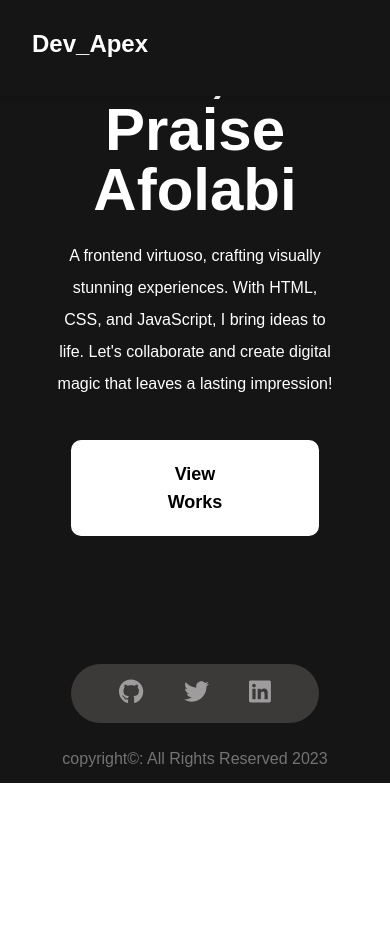
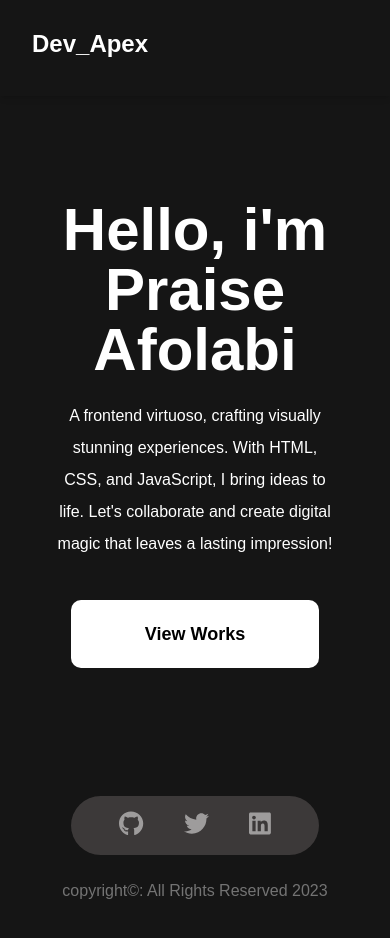
Before and after one commit to Apex10A/MY-PORTFOLIO, a React (Create React App) app: page / in a window 390 px wide. Shown: the top 938 px of the page. Before the commit the page ends 844 px from the top, so only its background shows below. Built offline with nearby package versions, Linux system fonts and the light colour scheme; a web font is replaced by a local one.

Commit message:
second commit

```diff
--- a/src/Components/Home.js
+++ b/src/Components/Home.js
@@ -14,10 +14,10 @@ const Home = () => {
   return (
     <div className=''>
       <Navigation />
-        <div className='text-white px-10 lg:pt-[250px] pt-32 flex justify-center xl:pb-10 items-center ' id='height'>
-            <div className='block items-center justify-center '>
+        <div className='text-white px-10 lg:pt-[250px] flex justify-center xl:pb-10 items-center ' id='height'>
+            <div className='block items-center justify-center ' id='home-texter'>
             <div className='text-center block' >
-            <h1 className='lg:text-7xl text-6xl lg:w-1/3 sm:w-2/3 mx-auto leading-28 block font-bold'>Hello, i'm <span className='font-extrabold'> Praise Afolabi</span></h1>
+            <h1 className='lg:text-7xl text-6xl lg:w-1/3 sm:w-2/3 mx-auto transform sm:pt-0 leading-28 block font-bold'>Hello, i'm <span className='font-extrabold'> Praise Afolabi</span></h1>
             <p className='lg:w-1/3 text-md lg:text-xl lg:leading-0 px-4 lg:px-0 leading-8 pt-5 mx-auto' id='para'>A frontend virtuoso, crafting visually stunning experiences. With HTML, CSS, and JavaScript, I bring ideas to life. Let's collaborate and create digital magic that leaves a lasting impression!</p>
             </div>
             {/* <div className='absolute top-10'>
@@ -29,7 +29,7 @@ const Home = () => {
             <div>
             <Link to='/project'>
             <div className=''>
-            <button type='button' className='mx-auto relative z-[10] block mt-10 lg:mt-6 mb-10 font-extrabold text-lg px-20 py-5 hover:bg-transparent hover:border hover:border-white hover:text-white rounded-full bg-white text-black transition-background-color duration-500 ease-in-out' id='btn'>View Works</button>
+            <button type='button' className='mx-auto relative z-[10] block mt-10 lg:mt-6 mb-10 font-extrabold text-lg sm:px-20 px-10 py-5 hover:bg-transparent hover:border hover:border-white hover:text-white rounded-full bg-white text-black transition-background-color duration-500 ease-in-out' id='btn'>View Works</button>
             </div>
             </Link>
 
--- a/src/Components/Navigation.js
+++ b/src/Components/Navigation.js
@@ -6,9 +6,9 @@ import { Link } from 'react-router-dom';
 const Navigation = () => {
     let Links =[
       {name:"HOME", link:"/"},
-      {name:"WORKS",link:"/Project"},
-      {name:"ABOUT ME",link:"/About"},
-      {name:"CONTACT ME",link:"/Contact"},
+      {name:"WORKS",link:"/project"},
+      {name:"ABOUT ME",link:"/about"},
+      {name:"CONTACT ME",link:"/contact"},
     ];
     let [open,setOpen]=useState(false);
   return (
@@ -30,11 +30,11 @@ const Navigation = () => {
       </div>
 
       </div>
-      <ul className={`md:flex md:items-center md:pb-0 pb-12 absolute md:static bg-white lg:bg-transparent md:z-auto z-[-1] left-0 w-full md:w-auto md:pl-0 pl-9 transition-all duration-500 ease-in ${open ? 'top-20 ':'top-[-490px] bg-transparent'}`}>
+      <ul className={`md:flex md:items-center md:pb-0 pb-12 absolute md:static bg-white md:bg-transparent md:z-auto z-[-1] left-0 w-full md:w-auto md:pl-0 pl-9 transition-all duration-500 ease-in ${open ? 'top-20 ':'top-[-490px] bg-transparent'}`}>
         {
           Links.map((link)=>(
             <li key={link.name} className='md:ml-8 font-bold lg:text-lg text-md md:my-0 my-7'>
-              <a href={link.link} className='text-black  lg:text-white hover:text-gray-400 duration-500'>{link.name}</a>
+              <a href={link.link} className='text-black  md:text-white hover:text-gray-400 duration-500'>{link.name}</a>
             </li>
           ))
         }
--- a/src/index.css
+++ b/src/index.css
@@ -278,9 +278,9 @@
   }
 }
 
-@media (max-width: 500px) {
+@media (max-width: 450px) {
   #height{
-    height: 100%;
+    height: 125vh;
   }
 
 
@@ -338,3 +338,9 @@
 #code:hover{
   opacity: 0.8;
 }
+
+@media (max-width: 450px) {
+  #home-texter{
+    transform: translateY(10px);
+  }
+}
```
